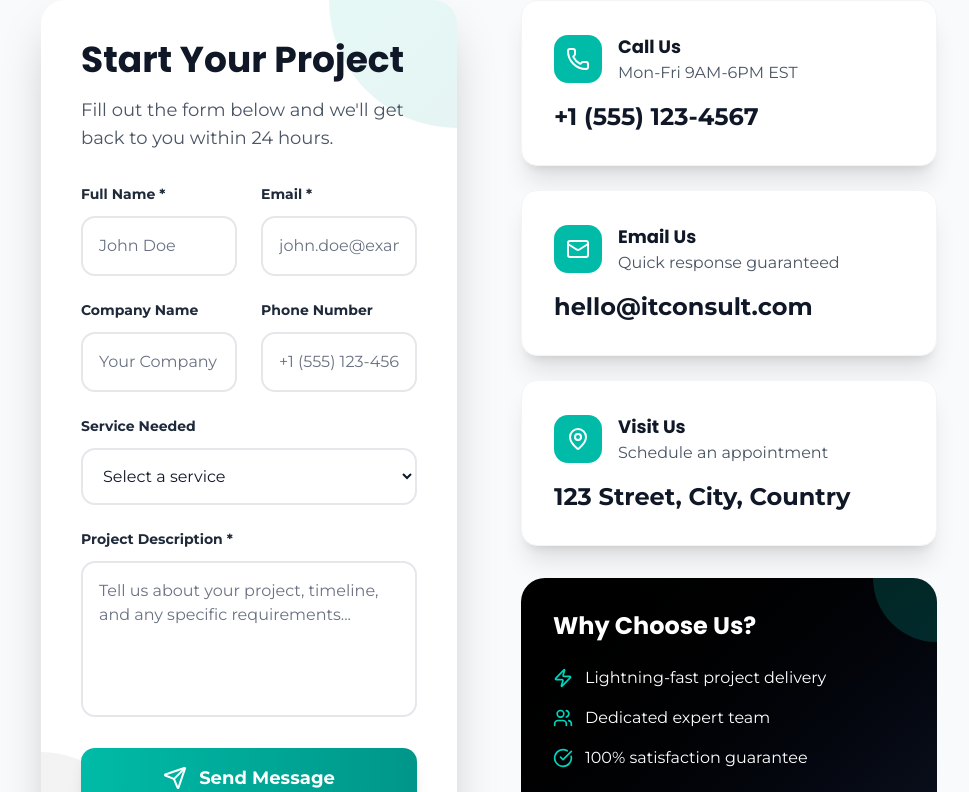
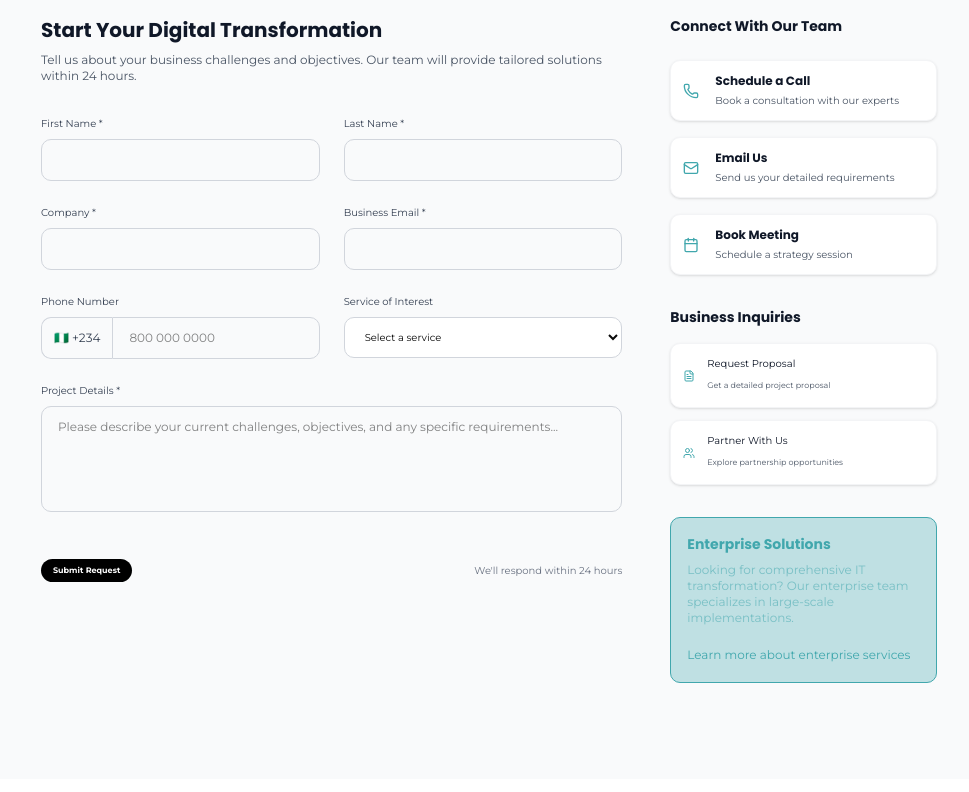
Before and after one commit to geraldokereke/heuverait, a Next.js app: page /contact-us in a window 1280 px wide. Shown: the part 480-1272 px from the top of the page, without its empty margins (151-1120 px from the left). Built offline with nearby package versions, Linux system fonts and the light colour scheme.

Commit message:
industries completed

```diff
--- a/src/app/contact-us/page.tsx
+++ b/src/app/contact-us/page.tsx
@@ -9,6 +9,8 @@ import {
   Clock,
   Users,
   Zap,
+  Calendar,
+  FileText,
 } from "lucide-react";
 import SectionContainer from "@/components/ui/sectionContainer";
 import Hero from "@/components/hero";
@@ -17,38 +19,85 @@ import ChooseUs from "@/components/contact-us/ChooseUs";
 import FormSelect from "@/components/contact-us/FormSelect";
 import FormTextarea from "@/components/contact-us/FormTextarea";
 import { contactData, contactInput } from "@/components/data/Contact";
+import SectionTitle from "@/components/ui/SectionTitle";
+import CTA from "@/components/ui/cta";
 
 export default function ContactUs() {
-  const [isSubmitted, setIsSubmitted] = useState(false);
   const [formData, setFormData] = useState({
-    name: "",
-    email: "",
-    company: "",
-    phone: "",
-    service: "",
-    message: "",
+    firstName: '',
+    lastName: '',
+    company: '',
+    email: '',
+    phone: '',
+    service: '',
+    message: ''
   });
-  const handleInputChange = (
-    e: React.ChangeEvent<
-      HTMLInputElement | HTMLTextAreaElement | HTMLSelectElement
-    >
-  ) => {
+
+  const handleInputChange = (e: any) => {
     setFormData({
       ...formData,
-      [e.target.name]: e.target.value,
+      [e.target.name]: e.target.value
     });
   };
 
-  const handleSubmit = (e: React.MouseEvent<HTMLButtonElement>) => {
+  const handleSubmit = (e: any) => {
     e.preventDefault();
-    // Simulate form submission
-    setIsSubmitted(true);
-    setTimeout(() => setIsSubmitted(false), 3000);
+    console.log('Form submitted:', formData);
   };
+
+  const services = [
+    'Cloud Migration & Strategy',
+    'Cybersecurity Assessment',
+    'Digital Transformation',
+    'Infrastructure Modernization',
+    'Data Analytics & BI',
+    'Custom Software Development',
+    'IT Support & Maintenance',
+    'Other'
+  ];
+
+  const contactMethods = [
+    {
+      icon: Phone,
+      title: 'Schedule a Call',
+      description: 'Book a consultation with our experts',
+      href: 'tel:+2341234567890',
+      color: 'text-[#41a7ad]'
+    },
+    {
+      icon: Mail,
+      title: 'Email Us',
+      description: 'Send us your detailed requirements',
+      href: 'mailto:solutions@company.com',
+      color: 'text-[#41a7ad]'
+    },
+    {
+      icon: Calendar,
+      title: 'Book Meeting',
+      description: 'Schedule a strategy session',
+      href: '#',
+      color: 'text-[#41a7ad]'
+    }
+  ];
+
+  const businessContacts = [
+    {
+      icon: FileText,
+      title: 'Request Proposal',
+      description: 'Get a detailed project proposal',
+      href: '#'
+    },
+    {
+      icon: Users,
+      title: 'Partner With Us',
+      description: 'Explore partnership opportunities',
+      href: '#'
+    }
+  ];
+
 
   return (
     <div className="bg-white">
-      {/* HERO SECTION - Modern Unsplash background */}
       <Hero
         imgLink="https://images.unsplash.com/photo-1465101178521-c1a9136a3b99?auto=format&fit=crop&w=1200&q=80"
         section="Contact Us"
@@ -56,139 +105,237 @@ export default function ContactUs() {
         description="Ready to transform your business with cutting-edge technology? Our expert team is here to turn your vision into reality."
         height="h-[50vh]"
       />
-
-      {/* MAIN CONTENT SECTION */}
-      <div className="py-20 bg-gray-50">
+      <section className="py-24 bg-gray-50">
         <SectionContainer>
-          <div className="grid lg:grid-cols-2 gap-16 items-start">
-            {/* CONTACT FORM */}
-            <div className="bg-white rounded-3xl shadow-2xl p-8 lg:p-10 relative overflow-hidden">
-              {/* Decorative elements */}
-              <div className="absolute top-0 right-0 w-32 h-32 bg-gradient-to-br from-teal-500 to-teal-600 rounded-bl-full opacity-10"></div>
-              <div className="absolute bottom-0 left-0 w-24 h-24 bg-gradient-to-tr from-black to-gray-800 rounded-tr-full opacity-5"></div>
-
-              <div className="relative z-10">
+          <div className="grid grid-cols-1 lg:grid-cols-3 gap-12">
+            {/* Contact Form - Takes 2 columns */}
+            <div className="lg:col-span-2">
+              <div className="">
                 <div className="mb-8">
-                  <h2 className="text-3xl md:text-4xl font-bold text-gray-900 mb-4">
-                    Start Your Project
-                  </h2>
-                  <p className="text-gray-600 text-lg">
-                    Fill out the form below and we'll get back to you within 24
-                    hours.
+                  <h3 className="text-sm xl:text-xl 2xl:text-2xl font-bold text-gray-900 mb-1 xl:mb-2">
+                    Start Your Digital Transformation
+                  </h3>
+                  <p className="text-[10px] xl:text-xs 2xl:text-base text-gray-600">
+                    Tell us about your business challenges and objectives. Our team will provide tailored solutions within 24 hours.
                   </p>
                 </div>
 
                 <div className="space-y-6">
-                  {[0, 1].map((row) => (
-                    <div className="grid md:grid-cols-2 gap-6" key={row}>
-                      {contactInput.slice(row * 2, row * 2 + 2).map((input) => (
-                        <div key={input.name}>
-                          <label
-                            htmlFor={input.name}
-                            className="block text-sm font-semibold text-gray-800 mb-3"
-                          >
-                            {input.label}
-                            {input.name === "name" || input.name === "email"
-                              ? " *"
-                              : ""}
+                  <div className="grid grid-cols-1 md:grid-cols-2 gap-6">
+                    <div>
+                      <label className="block text-[8px] xl:text-[10px] 2xl:text-sm font-medium text-gray-700 mb-2">
+                        First Name *
                       </label>
                       <input
-                            type={input.type}
-                            id={input.name}
-                            name={input.name}
-                            value={formData[input.name as keyof typeof formData] || ""}
+                        type="text"
+                        name="firstName"
+                        required
+                        value={formData.firstName}
                         onChange={handleInputChange}
-                            required={
-                              input.name === "name" || input.name === "email"
-                            }
-                            className="w-full px-4 py-4 border-2 border-gray-200 rounded-xl focus:border-teal-500 focus:ring-0 transition-colors duration-200 text-gray-900 placeholder-gray-500"
-                            placeholder={input.placeholder}
+                        className="w-full px-4 py-3 border border-gray-300 rounded-md xl:rounded-lg focus:ring-2 focus:ring-blue-500 focus:border-transparent outline-none transition-all duration-200 text-[10px] xl:text-xs 2xl:text-base"
                       />
                     </div>
-                      ))}
+                    <div>
+                      <label className="block text-[8px] xl:text-[10px] 2xl:text-sm font-medium text-gray-700 mb-2">
+                        Last Name *
+                      </label>
+                      <input
+                        type="text"
+                        name="lastName"
+                        required
+                        value={formData.lastName}
+                        onChange={handleInputChange}
+                        className="w-full px-4 py-3 border border-gray-300 rounded-md xl:rounded-lg focus:ring-2 focus:ring-blue-500 focus:border-transparent outline-none transition-all duration-200 text-[10px] xl:text-xs 2xl:text-base"
+                      />
                     </div>
-                  ))}
+                  </div>
 
-                  <FormSelect
-                    label="Service Needed"
+                  <div className="grid grid-cols-1 md:grid-cols-2 gap-6">
+                    <div>
+                      <label className="block text-[8px] xl:text-[10px] 2xl:text-sm font-medium text-gray-700 mb-2">
+                        Company *
+                      </label>
+                      <input
+                        type="text"
+                        name="company"
+                        required
+                        value={formData.company}
+                        onChange={handleInputChange}
+                        className="w-full px-4 py-3 border border-gray-300 rounded-md xl:rounded-lg focus:ring-2 focus:ring-blue-500 focus:border-transparent outline-none transition-all duration-200 text-[10px] xl:text-xs 2xl:text-base"
+                      />
+                    </div>
+                    <div>
+                      <label className="block text-[8px] xl:text-[10px] 2xl:text-sm font-medium text-gray-700 mb-2">
+                        Business Email *
+                      </label>
+                      <input
+                        type="email"
+                        name="email"
+                        required
+                        value={formData.email}
+                        onChange={handleInputChange}
+                        className="w-full px-4 py-3 border border-gray-300 rounded-md xl:rounded-lg focus:ring-2 focus:ring-blue-500 focus:border-transparent outline-none transition-all duration-200 text-[10px] xl:text-xs 2xl:text-base"
+                      />
+                    </div>
+                  </div>
+
+                  <div className="grid grid-cols-1 md:grid-cols-2 gap-6">
+                    <div>
+                      <label className="block text-[8px] xl:text-[10px] 2xl:text-sm font-medium text-gray-700 mb-2">
+                        Phone Number
+                      </label>
+                      <div className="flex">
+                        <span className="inline-flex items-center px-3 py-3 border border-r-0 border-gray-300 bg-gray-50 text-gray-700 rounded-l-lg text-[10px] xl:text-xs 2xl:text-base">
+                          🇳🇬 +234
+                        </span>
+                        <input
+                          type="tel"
+                          name="phone"
+                          placeholder="800 000 0000"
+                          value={formData.phone}
+                          onChange={handleInputChange}
+                          className="flex-1 px-4 py-3 border border-gray-300 rounded-r-lg focus:ring-2 focus:ring-blue-500 focus:border-transparent outline-none transition-all duration-200 text-[10px] xl:text-xs 2xl:text-base"
+                        />
+                      </div>
+                    </div>
+                    <div>
+                      <label className="block text-[10px] xl:text-[10px] 2xl:text-sm font-medium text-gray-700 mb-2">
+                        Service of Interest
+                      </label>
+                      <select
                         name="service"
                         value={formData.service}
                         onChange={handleInputChange}
-                    options={[
-                      { value: "", label: "Select a service" },
-                      { value: "web-development", label: "Web Development" },
-                      { value: "mobile-apps", label: "Mobile Applications" },
-                      { value: "cloud-solutions", label: "Cloud Solutions" },
-                      { value: "data-analytics", label: "Data Analytics" },
-                      { value: "cybersecurity", label: "Cybersecurity" },
-                      { value: "consulting", label: "IT Consulting" },
-                    ]}
-                  />
+                        className="w-full px-4 py-3 border border-gray-300 rounded-md xl:rounded-lg focus:ring-2 focus:ring-blue-500 focus:border-transparent outline-none transition-all duration-200 bg-white text-[10px] 2xl:text-base"
+                      >
+                        <option value="text-[8px] xl:text-[10px] 2xl:text-sm">Select a service</option>
+                        {services.map((service) => (
+                          <option key={service} value={service}>
+                            {service}
+                          </option>
+                        ))}
+                      </select>
+                    </div>
+                  </div>
 
-                  <FormTextarea
-                    label="Project Description *"
+                  <div>
+                    <label className="block text-[10px] 2xl:text-sm font-medium text-gray-700 mb-2">
+                      Project Details *
+                    </label>
+                    <textarea
                       name="message"
+                      placeholder="Please describe your current challenges, objectives, and any specific requirements..."
+                      rows={5}
+                      required
                       value={formData.message}
                       onChange={handleInputChange}
-                    placeholder="Tell us about your project, timeline, and any specific requirements..."
+                      className="w-full px-4 py-3 border border-gray-300 rounded-md xl:rounded-lg focus:ring-2 focus:ring-blue-500 focus:border-transparent outline-none resize-none transition-all duration-200 text-xs 2xl:text-base"
                     />
+                  </div>
 
+                  <div className="flex items-center justify-between pt-4">
                     <button
                       onClick={handleSubmit}
-                    className="w-full bg-gradient-to-r from-teal-500 to-teal-600 text-white font-bold py-4 px-8 rounded-xl shadow-lg hover:shadow-xl transform hover:-translate-y-1 transition-all duration-200 flex items-center justify-center gap-3 text-lg"
+                      className="flex items-center px-3 md:px-4 lg:px-2 xl:px-3 2xl:px-6 py-2 md:py-1.5 lg:py-1 xl:py-1.5 2xl:py-2.5 text-[8px] md:text-xs lg:text-[6px] xl:text-[8px] 2xl:text-sm font-semibold rounded-full transition-all duration-300 whitespace-nowrap bg-black text-white"
                     >
-                    {isSubmitted ? (
-                      <>
-                        <CheckCircle size={24} />
-                        Message Sent!
-                      </>
-                    ) : (
-                      <>
-                        <Send size={24} />
-                        Send Message
-                      </>
-                    )}
+                      Submit Request
                     </button>
+                    <p className="text-[8px] xl:text-[10px] 2xl:text-sm text-gray-500">
+                      We'll respond within 24 hours
+                    </p>
+                  </div>
                 </div>
               </div>
             </div>
 
-            {/* CONTACT INFO & CTA */}
+            {/* Contact Information - Takes 1 column */}
             <div className="space-y-8">
-              {/* Contact Cards */}
-              <div className="grid gap-6">
-                {contactData.map((item, index) => (
-                  <div
+              <div>
+                <h3 className="text-sm 2xl:text-xl font-bold text-gray-900 mb-6">
+                  Connect With Our Team
+                </h3>
+                <div className="space-y-4">
+                  {contactMethods.map((method, index) => {
+                    const IconComponent = method.icon;
+                    return (
+                      <a
                         key={index}
-                    className="bg-white rounded-2xl p-8 shadow-xl hover:shadow-2xl transition-shadow duration-300 border border-gray-100"
+                        href={method.href}
+                        className="flex items-start space-x-4 p-3 2xl:p-4 bg-white rounded-md xl:rounded-lg 2xl:rounded-xl hover:bg-gray-50 transition-all duration-300 shadow-sm border border-gray-100 hover:shadow-md"
                       >
-                    <div className="flex items-center gap-4 mb-4">
-                      <div className="w-12 h-12 bg-teal-500 rounded-xl flex items-center justify-center">
-                        <item.icon size={24} className="text-white" />
+                        <div className="flex-shrink-0 my-auto">
+                          <IconComponent className={`size-4 2xl:size-6 ${method.color}`} />
                         </div>
                         <div>
-                        <h3 className="font-bold text-gray-900 text-lg">
-                          {item.heading}
-                        </h3>
-                        <p className="text-gray-600">{item.subHeading}</p>
+                          <h4 className="text-xs 2xl:text-base font-semibold text-gray-900 mb-1">
+                            {method.title}
+                          </h4>
+                          <p className="text-[10px] 2xl:text-sm text-gray-600">
+                            {method.description}
+                          </p>
+                        </div>
+                      </a>
+                    );
+                  })}
                 </div>
               </div>
-                    <p className="text-2xl font-bold text-gray-900">
-                      {item.otherHeading}
-                    </p>
+
+              <div>
+                <h4 className="text-sm 2xl:text-lg font-bold text-gray-900 mb-4">
+                  Business Inquiries
+                </h4>
+                <div className="space-y-3">
+                  {businessContacts.map((contact, index) => {
+                    const IconComponent = contact.icon;
+                    return (
+                      <a
+                        key={index}
+                        href={contact.href}
+                        className="flex items-center space-x-3 p-3 2xl:p-4 bg-white rounded-md xl:rounded-lg 2xl:rounded-xl hover:bg-gray-50 transition-all duration-300 shadow-sm border border-gray-100 hover:shadow-md"
+                      >
+                        <IconComponent className="size-3 2xl:size-5 text-[#41a7ad]" />
+                        <div>
+                          <span className="font-medium text-gray-900 block text-[10px] 2xl:text-base mb-[-8] 2xl:mb-0">
+                            {contact.title}
+                          </span>
+                          <span className="text-[8px] 2xl:text-sm text-gray-600">
+                            {contact.description}
+                          </span>
                         </div>
-                ))}
+                      </a>
+                    );
+                  })}
+                </div>
               </div>
 
-              {/* Why Choose Us */}
-              <ChooseUs />
+              <div className="bg-[#41a7ad50] p-4 2xl:p-6 rounded-md xl:rounded-lg 2xl:rounded-xl border border-[#41a7ad]">
+                <h4 className="font-bold text-[#41a7ad] text-[10px] xl:text-sm 2xl:text-base mb-2">
+                  Enterprise Solutions
+                </h4>
+                <p className="text-[10px] xl:text-xs 2xl:text-sm text-[#41a7ad90] mb-2 xl:mb-4">
+                  Looking for comprehensive IT transformation? Our enterprise team specializes in large-scale implementations.
+                </p>
+                <a
+                  href="#"
+                  className="inline-flex items-center text-[#41a7ad] font-medium text-[10px] xl:text-xs 2xl:text-sm hover:text-blue-700 transition-colors"
+                >
+                  Learn more about enterprise services
+                </a>
+              </div>
             </div>
           </div>
         </SectionContainer>
-      </div>
-
-      {/* BOTTOM CTA SECTION */}
-      <BottomSection />
+      </section>
+      <CTA
+        bgColor="black"
+        headerText="Ready to Transform Your Business"
+        subHeaderText="Join hundreds of satisfied clients who've accelerated their growth with our solutions"
+        headerTextColor="white"
+        subHeaderTextColor="white"
+      >
+        <button>Schedule Free Consultation</button>
+        <button>View Our Portfolio</button>
+      </CTA>
     </div>
   );
 }
--- a/src/components/contact-us/FormSelect.tsx
+++ b/src/components/contact-us/FormSelect.tsx
@@ -29,7 +29,7 @@ export default function FormSelect({
         className="w-full px-4 py-4 border-2 border-gray-200 rounded-xl focus:border-teal-500 focus:ring-0 transition-colors duration-200 text-gray-900"
       >
         {options.map((item, index) => (
-          <option value={item.value}>{item.label}</option>
+          <option key={index} value={item.value}>{item.label}</option>
         ))}
       </select>
     </div>
--- a/src/components/data/Healthcare.ts
+++ b/src/components/data/Healthcare.ts
@@ -40,3 +40,24 @@ export const logisticsCaseStudies = [
       "Delivered a real-time supply chain portal, improving on-time delivery by 30% and reducing inventory costs.",
   },
 ];
+
+export const retailCaseStudies = [
+  {
+    title: "Unified Commerce Rollout",
+    img: {
+      src: "https://images.unsplash.com/photo-1465101178521-c1a9136a3fd9?w=400&q=80",
+      alt: "Fleet Suite",
+    },
+    description:
+      "Launched a unified commerce platform for a retailer, increasing sales by 40% and improving customer retention.",
+  },
+  {
+    title: "Loyalty Analytics Suite",
+    img: {
+      src: "https://images.unsplash.com/photo-1515378791036-0648a3ef77b2?w=400&q=80",
+      alt: "Supply Chain Portal",
+    },
+    description:
+      "Delivered a loyalty analytics platform, increasing repeat purchases by 25% and enabling targeted marketing.",
+  },
+];
--- a/src/components/ui/SideImage.tsx
+++ b/src/components/ui/SideImage.tsx
@@ -8,7 +8,7 @@ import { useRef } from "react";
 interface SideImageProps {
     imgsrc: string;
     className?: string;
-    borderSide: 'left' | 'right' | 'top' | 'bottom' | 'none';
+    borderSide: 'left' | 'right' | 'top' | 'bottom' | 'none' | 'all';
     height?: 'sm' | 'md' | 'lg' | 'xl' | '2xl' | 'full' | 'auto';
 }
 
@@ -28,6 +28,8 @@ export default function SideImage({ imgsrc, className = "", borderSide, height =
                 return 'rounded-bl-4xl rounded-br-4xl';
             case 'none':
                 return '';
+            case 'all':
+                return 'rounded-2xl';
             default:
                 return 'rounded-tr-4xl rounded-bl-4xl';
         }
@@ -40,7 +42,7 @@ export default function SideImage({ imgsrc, className = "", borderSide, height =
             case 'md':
                 return 'h-[350px] md:h-[700px] lg:h-[360px] xl:h-[400px] 2xl:h-[600px]';
             case 'lg':
-                return 'h-[400px] md:h-[800px] lg:h-[450px] xl:h-[500px] 2xl:h-[700px]';
+                return 'h-[400px] md:h-[300px] lg:h-[200px] xl:h-[250px] 2xl:h-[400px]';
             case 'xl':
                 return 'h-[600px] md:h-[350px] lg:h-[250px] xl:h-[300px] 2xl:h-[450px]';
             case '2xl':
```
Also changed, not shown: src/app/industries/finance/page.tsx (+27 -34 lines), src/app/industries/healthcare/page.tsx (+33 -25 lines), src/app/industries/logistics/page.tsx (+30 -37 lines), src/app/industries/manufacturing/page.tsx (+29 -37 lines), src/app/industries/retail/page.tsx (+36 -32 lines). Lines whose indentation alone changed are shown as unchanged.
